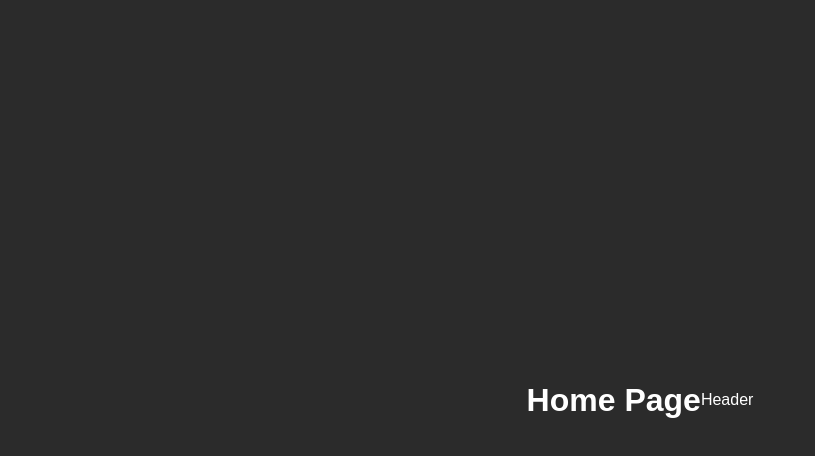
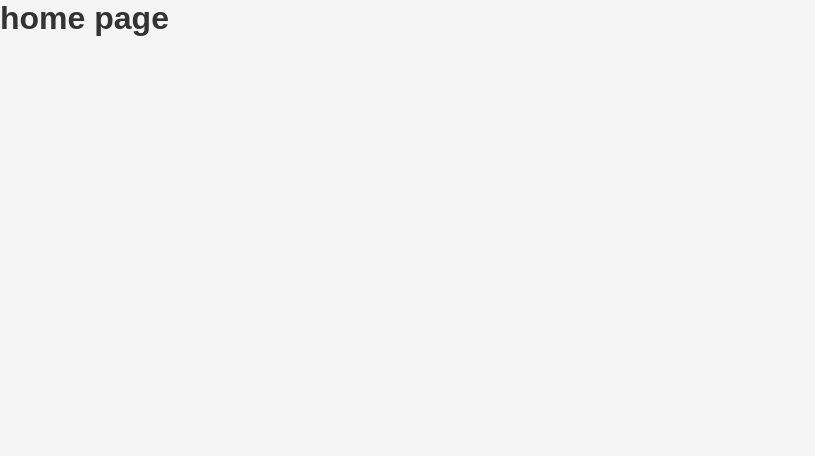
Before and after one commit to r-vilemen/template-next, a Next.js app: page /index. in a window 1280 px wide. Shown: the top 456 px of the page, without its empty margins (0-815 px from the left). Built offline with nearby package versions, Linux system fonts and the light colour scheme.

Commit message:
feat: Atualizar página inicial com título "home page"

```diff
--- a/src/pages/index..tsx
+++ b/src/pages/index..tsx
@@ -1,11 +1,9 @@
-import { Header } from "@/components/Header";
-import Image from "next/image";
-import HomePage from "./home";
+import React from "react";
 
 export default function Home() {
   return (
     <div>
-      <HomePage />
+      <h1>home page</h1>
     </div>
   );
 }
```
